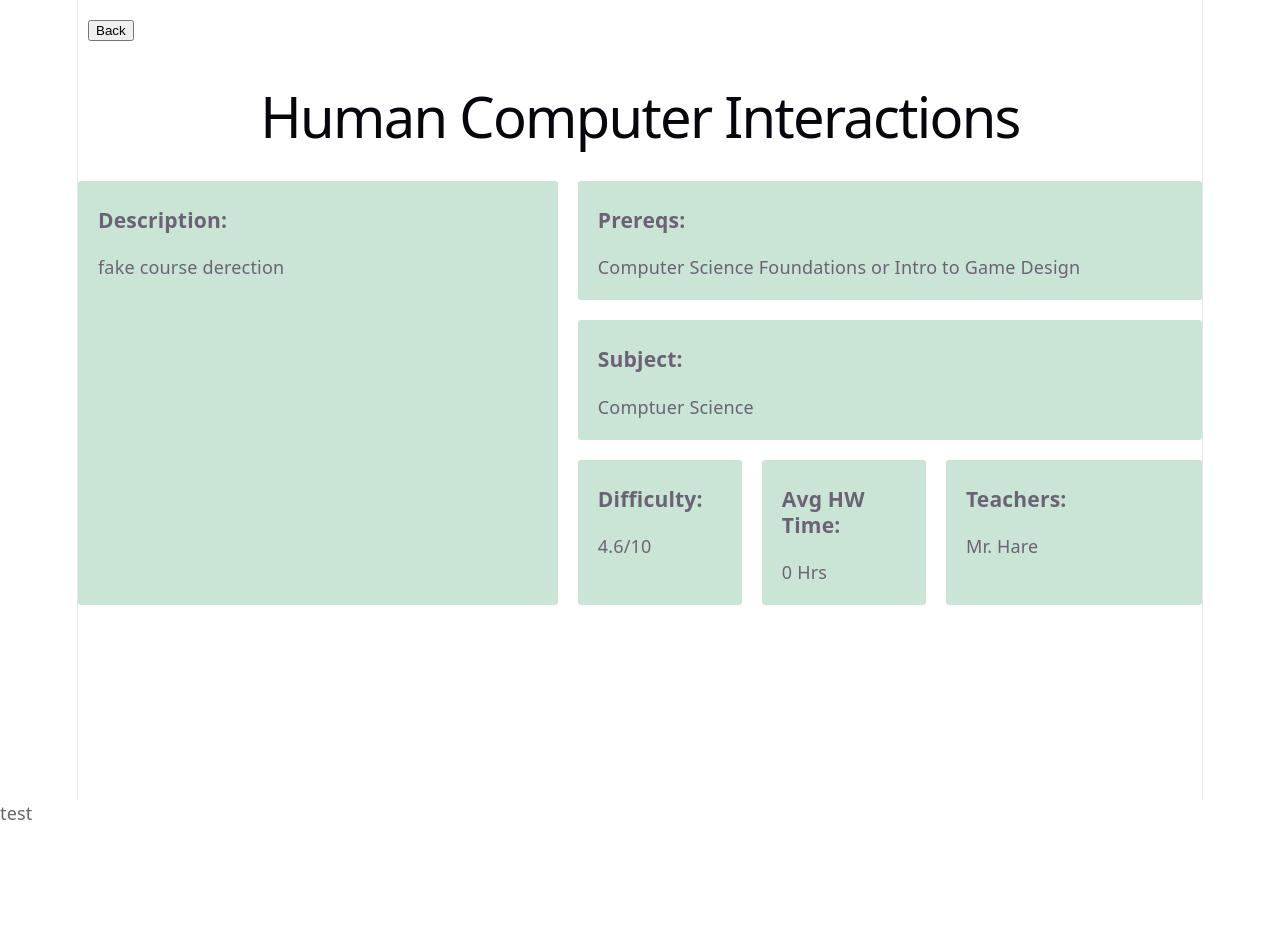
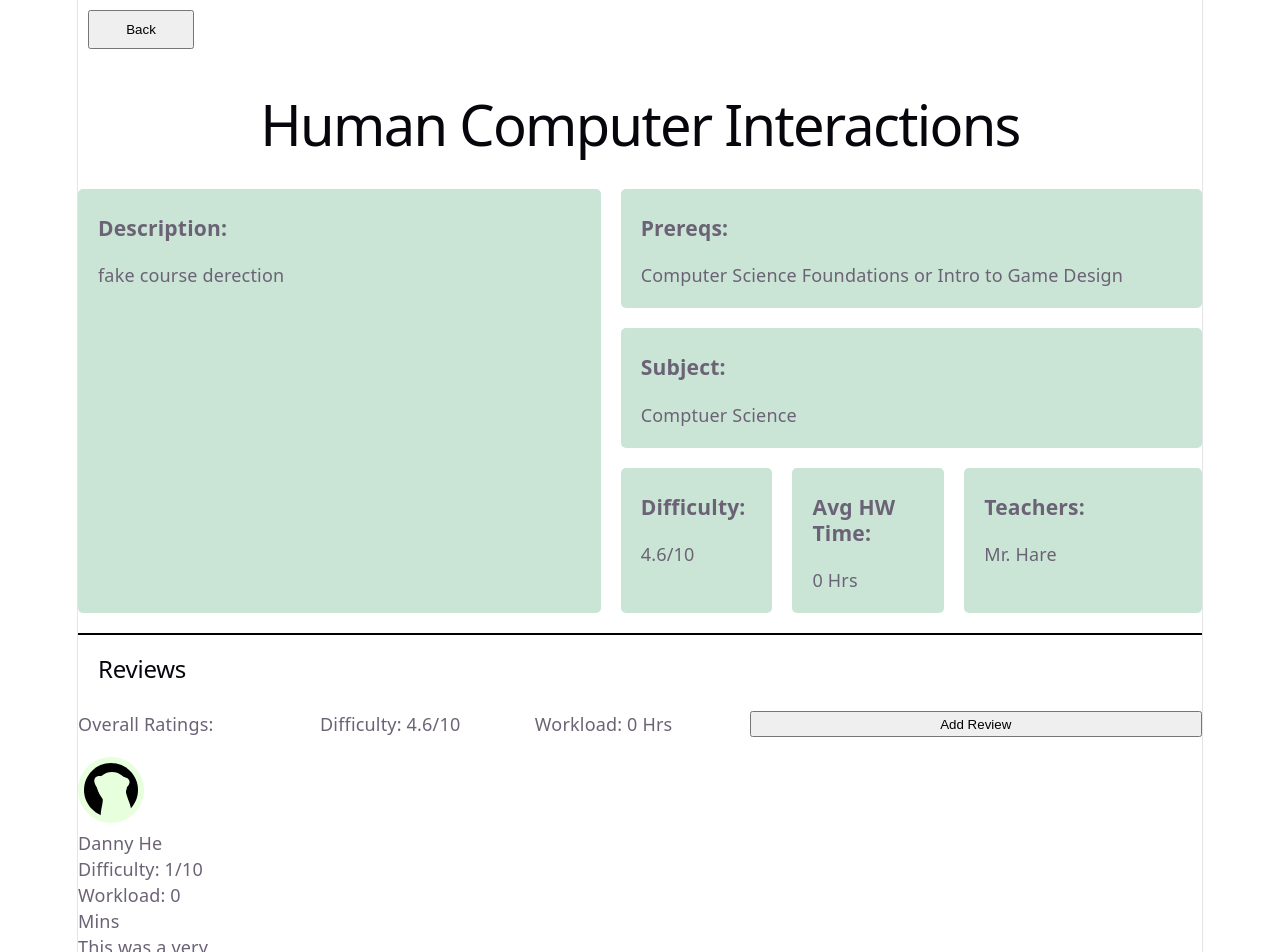
Before and after one commit to DanielH828/team-SifakaAbnab-SchoolGuide, a React (Vite) app: page / in a window 1280 px wide. Shown: the top 952 px of the page. Before the commit the page ends 826 px from the top, so only its background shows below. Built offline with nearby package versions, Linux system fonts and the light colour scheme.

Commit message:
finished jsx and grid css for course profile. started jsx for comments

```diff
--- /dev/null
+++ b/src/CommentForCourseProfile.jsx
@@ -0,0 +1,17 @@
+import { useState } from 'react'
+import ProfilePicture from './assets/ProfilePicture.svg'
+
+function CommentForCourseProfile({name, reviewedDiff, reviewedWorkload, review}) {
+    return(
+        <div>
+            <img src={ProfilePicture}/>
+            <p>{name}</p>
+            <p></p>
+            <p>Difficulty: {reviewedDiff}</p>
+            <p>Workload: {reviewedWorkload}</p>
+            <p>{review}</p>
+        </div>
+    )
+}
+
+export default CommentForCourseProfile
--- a/src/CourseProfile.css
+++ b/src/CourseProfile.css
@@ -7,13 +7,20 @@
 
 .boxForProfile {
     background-color: rgb(202, 228, 214);
-    border-radius: 3px;
+    border-radius: 5px;
     padding: 5px 20px 20px 20px;
 }
 
 h1 {
+    padding: 0px;
     grid-column: span 24;
     text-align: center;
+}
+
+h2 {
+    padding: 0px 0px 0px 20px;
+    grid-column: span 24;
+    text-align: left;
 }
 
 #boxDesc {
@@ -42,5 +49,32 @@ h1 {
 }
 
 #backButton {
-    margin: 20px 10px 10px 10px;
+    margin: 10px 20px 10px 10px;
+    padding: 10px;
 }
+
+#whyCantIGethrToWork {
+    border-top: 2px solid black;
+    grid-column: span 24;
+}
+
+#ratingSubThing {
+    grid-column: span 24;
+    text-align: center;
+}
+
+#boxSubRating {
+    grid-column: span 3;
+}
+
+#boxSubDifficulty {
+    grid-column: span 5;
+}
+
+#boxSubWorkload {
+    grid-column: span 5;
+}
+
+#boxSubReviews {
+    grid-column: span 11;
+}
--- a/src/CourseProfile.jsx
+++ b/src/CourseProfile.jsx
@@ -1,35 +1,58 @@
 import './CourseProfile.css'
+import CommentForCourseProfile from './CommentForCourseProfile.jsx';
 import { useState } from 'react'
 
 function CourseProfile({courseName, courseDesc, prereqs, subject, difficulty, hwTime, teachers}) {
     return(
         <div id="theCourseProfileOne">
             <button id="backButton">Back</button>
+
             <h1>{courseName}</h1>
+
             <div className='boxForProfile' id='boxDesc'>
                 <h3>Description:</h3>
                 <p>{courseDesc}</p>
             </div>
+
             <div className='boxForProfile' id='boxPrereqs'>
                 <h3>Prereqs:</h3>
                 <p>{prereqs}</p>
             </div>
+
             <div className='boxForProfile' id='boxSubject'>
                 <h3>Subject:</h3>
                 <p>{subject}</p>
             </div>
+
             <div className='boxForProfile' id='boxDifficulty'>
                 <h3>Difficulty:</h3>
                 <p>{difficulty}</p>
             </div>
+
             <div className='boxForProfile' id='boxHWTime'>
                 <h3>Avg HW Time:</h3>
                 <p>{hwTime}</p>
             </div>
+
             <div className='boxForProfile' id='boxTeachers'>
                 <h3>Teachers:</h3>
                 <p>{teachers}</p>
             </div>
+
+            <div id="whyCantIGethrToWork"></div>
+
+            <h2>Reviews</h2>
+
+            <p id="boxSubRating">Overall Ratings:</p>
+            <p id="boxSubDifficulty">Difficulty: {difficulty}</p>
+            <p id="boxSubWorkload">Workload: {hwTime}</p>
+            <button id="boxSubReviews">Add Review</button>
+            <CommentForCourseProfile
+                name="Danny He"
+                reviewedDiff="1/10"
+                reviewedWorkload="0 Mins"
+                review="This was a very cool class. lksadjflsajflksajf"
+            />
         </div>
     )
 }
```
Also changed, not shown: src/assets/ProfilePicture.svg (added).
